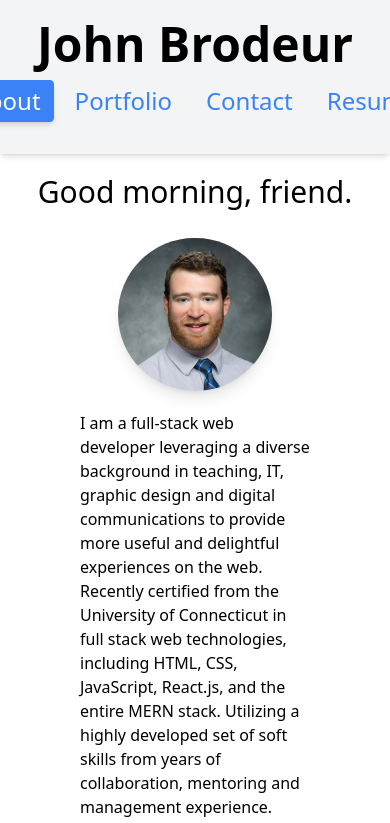
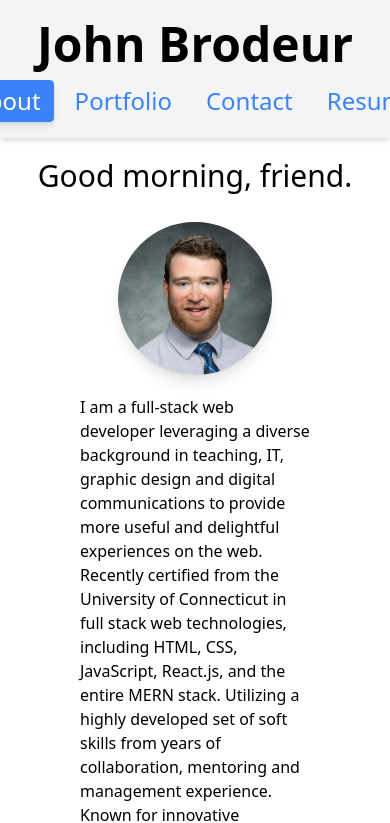
Before and after one commit to JPDBrodeur/jpdbrodeur.github.io, a React (Create React App) app: page / in a window 390 px wide. Shown: the top 823 px of the page. Built offline with nearby package versions, Linux system fonts and the light colour scheme.

Commit message:
adjusted header height

```diff
--- a/src/components/Header/index.js
+++ b/src/components/Header/index.js
@@ -4,7 +4,7 @@ import Nav from '../../components/Navigation'
 function Header({ setCurrentSection, currentSection }) {
 
   return (
-    <header className="p-5 bg-gray-100 shadow-md">
+    <header className="pt-5 px-5 pb-1 lg:p-5 bg-gray-100 shadow-md">
       <div className="flex flex-col text-center lg:flex-row justify-between">
         <a href="/"><h1 className="text-5xl font-bold">John Brodeur</h1></a>
         <Nav setCurrentSection={setCurrentSection} currentSection={currentSection} />
```
